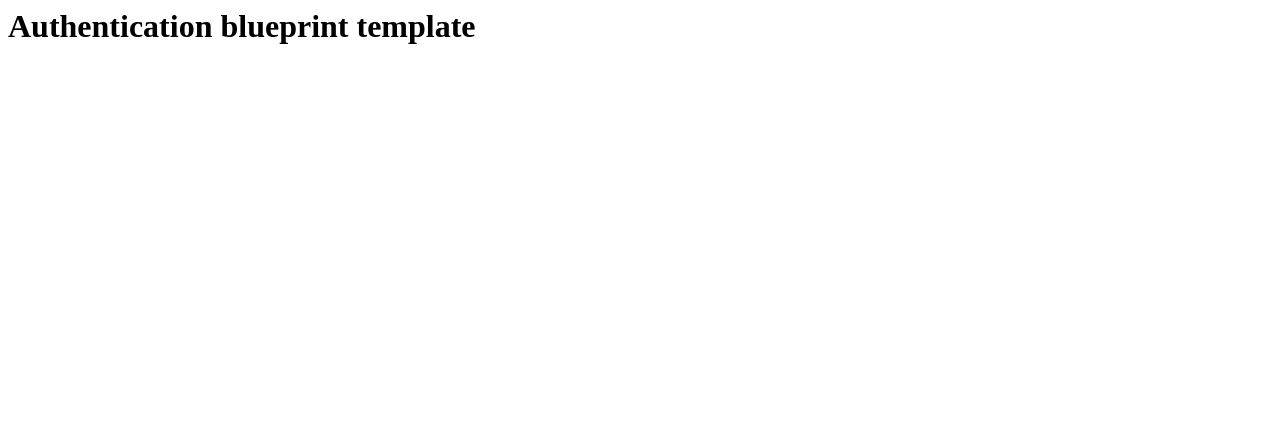
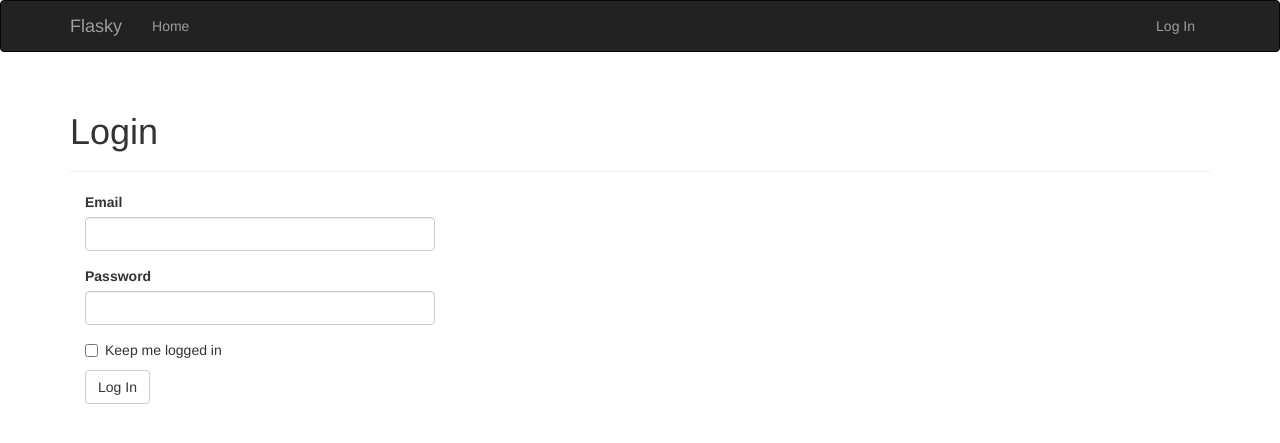
Before and after one commit to RichardIreri/Flasky, a Flask app: template app/templates/auth/login.html in a window 1280 px wide. Shown: the top 443 px of the page. Run offline with Flask 2, Linux system fonts and the light colour scheme; the template is opened without the code that fills it: values that come from a table or form of the project are taken from there, others are empty; some libraries are stand-ins or nearby versions.

Commit message:
User authentication with flask login. 	1.Update to User model to support user logins. 	2.Flask-login initialization. 	3.User loader function. 	4.Login form. 	5.Login route. 	6.Login form template. 	7.Logout route.

```diff
--- a/app/__init__.py
+++ b/app/__init__.py
@@ -6,11 +6,14 @@ from flask_mail import Mail
 from flask_moment import Moment
 from flask_sqlalchemy import SQLAlchemy
 from config import config
+from flask_login import LoginManager
 
 bootstrap = Bootstrap()
 mail = Mail()
 moment = Moment()
 db = SQLAlchemy()
+login_manager = LoginManager()
+login_manager.login_view = 'auth.login'
 
 # Application factory function
 def create_app(config_name):
@@ -23,6 +26,7 @@ def create_app(config_name):
     mail.init_app(app)
     moment.init_app(app)
     db.init_app(app)
+    login_manager.init_app(app)
 
     # Main blueprint registration.
     from .main import main as main_blueprint
--- /dev/null
+++ b/app/auth/forms.py
@@ -0,0 +1,12 @@
+""" Login form. """
+
+from flask_wtf import FlaskForm
+from wtforms import StringField, PasswordField, BooleanField, SubmitField
+from wtforms.validators import DataRequired, Length, Email
+
+class LoginForm(FlaskForm):
+    email = StringField('Email', validators=[DataRequired(), Length(1, 64),
+                                                Email()])
+    password = PasswordField('Password', validators=[DataRequired()])
+    remember_me = BooleanField('Keep me logged in')
+    submit = SubmitField('Log In')
--- a/app/templates/auth/login.html
+++ b/app/templates/auth/login.html
@@ -1 +1,13 @@
-<h1>Authentication blueprint template</h1>
+{% extends 'base.html' %}
+{% import 'bootstrap/wtf.html' as wtf %}
+
+{% block title %}Flasky - Login{% endblock %}
+
+{% block page_content %}
+<div class="page-header">
+<h1>Login</h1>
+</div>
+<div class="col-md-4">
+    {{ wtf.quick_form(form) }}
+</div>
+{% endblock %}
--- a/app/templates/base.html
+++ b/app/templates/base.html
@@ -36,6 +36,14 @@
             <ul class="nav navbar-nav">
                 <li><a href="/">Home</a></li>
             </ul>
+            <!-- Login and logout navigation bar links -->
+            <ul class="nav navbar-nav navbar-right">
+                {% if current_user.is_authenticated %}
+                <li><a href="{{ url_for('auth.logout') }}">Log Out</a></li>
+                {% else %}
+                <li><a href="{{ url_for('auth.login') }}">Log In</a></li>
+                {% endif %}
+            </ul>
         </div>
     </div>
 </div>
```
Also changed, not shown: app/auth/views.py (+25 -3 lines), app/models.py (+11 -1 lines).
